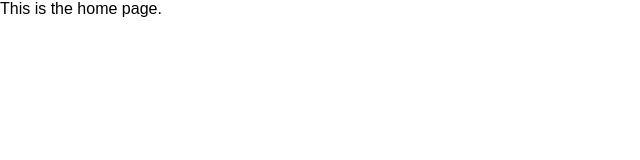
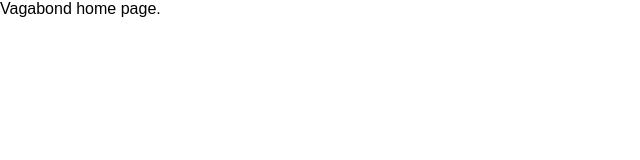
Before and after one commit to yungwifi/vagabond, a React (Create React App) app in the folder client/: page / in a window 1280 px wide. Shown: the top 160 px of the page, without its empty margins (0-640 px from the left). Built offline with nearby package versions, Linux system fonts and the light colour scheme.

Commit message:
small title changes

```diff
--- a/client/public/index.html
+++ b/client/public/index.html
@@ -1,5 +1,6 @@
 <!DOCTYPE html>
 <html lang="en">
+
 <head>
   <meta charset="utf-8">
   <meta name="viewport" content="width=device-width, initial-scale=1, shrink-to-fit=no">
@@ -19,8 +20,9 @@
       work correctly both with client-side routing and a non-root public URL.
       Learn how to configure a non-root public URL by running `npm run build`.
     -->
-    <title>React App</title>
+  <title>Vagabond</title>
 </head>
+
 <body>
   <noscript>
     You need to enable JavaScript to run this app.
@@ -37,4 +39,5 @@
       To create a production bundle, use `npm run build` or `yarn build`.
     -->
 </body>
+
 </html>
--- a/client/src/components/HomePage.js
+++ b/client/src/components/HomePage.js
@@ -5,7 +5,7 @@
     render() {
         return (
             <div>
-                This is the home page.
+                Vagabond home page.
             </div>
         )
     }
```
Lines whose indentation alone changed are shown as unchanged.
